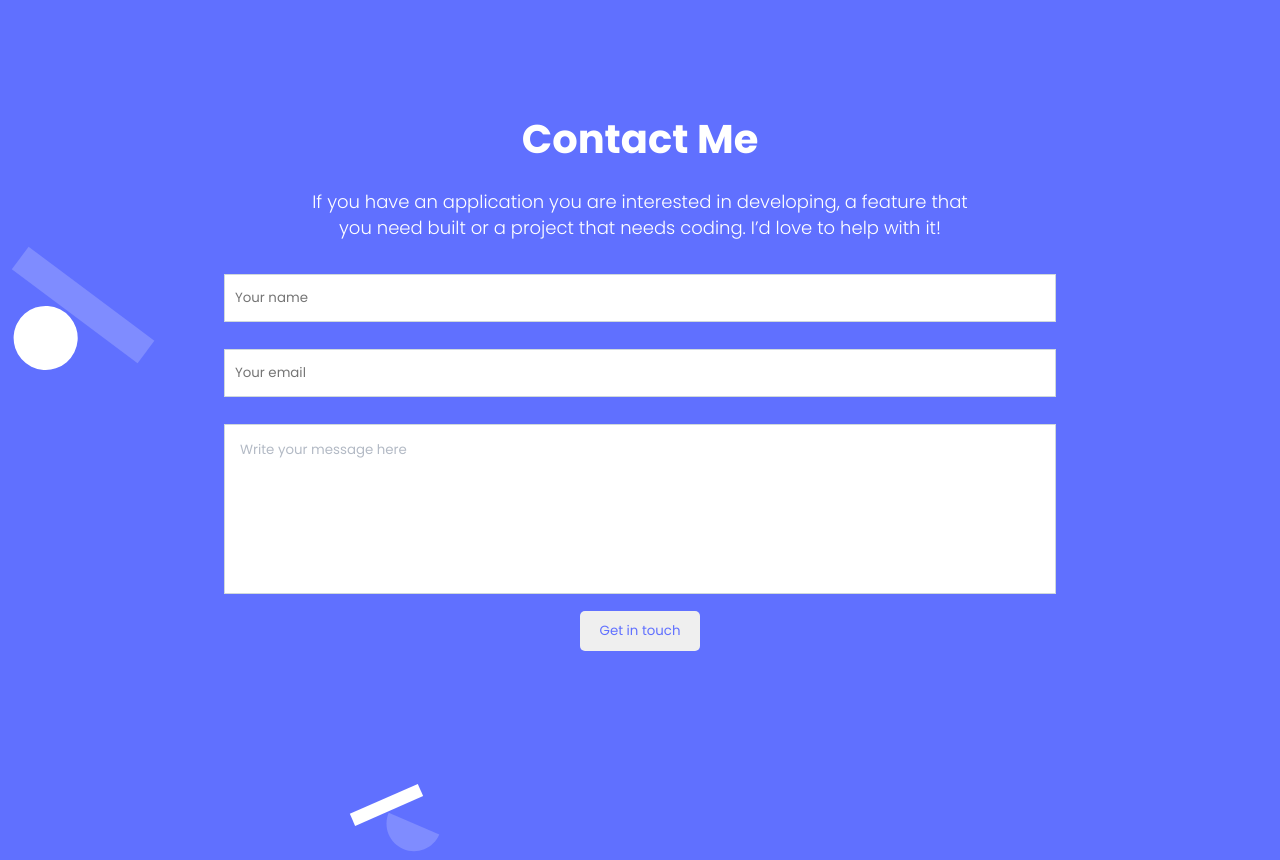
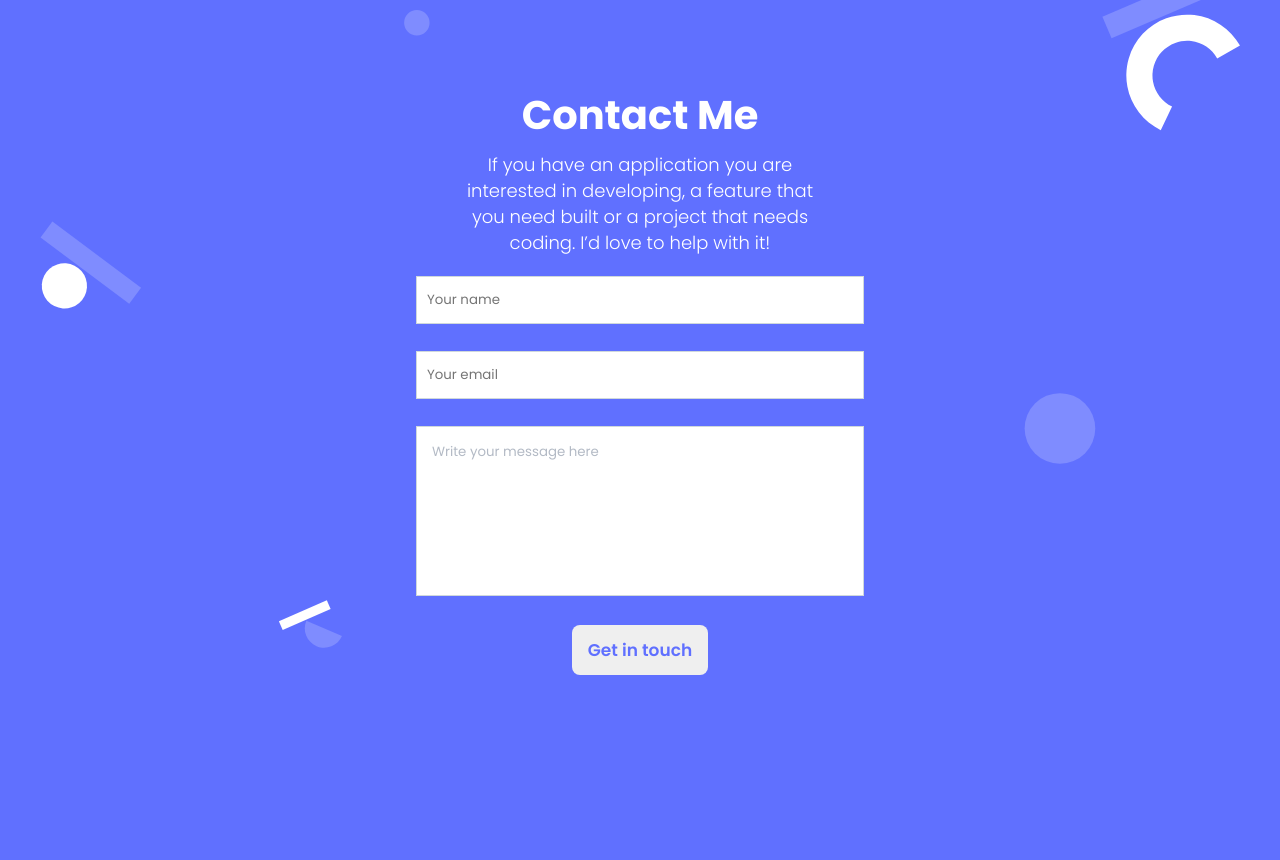
Before and after one commit to dhe19/portfolio-microverse, a website: page index.html in a window 1280 px wide. Shown: the part 3992-4852 px from the top of the page. Drawn offline with Linux system fonts and the light colour scheme.

Commit message:
update form styles

```diff
--- a/styles/form.styles.css
+++ b/styles/form.styles.css
@@ -1,24 +1,23 @@
 .form-section {
-  height: 120vh;
+  height: 90vh;
   background-color: #6070ff;
-  background-image: url("../images/svg/form-bg-mob.svg");
   display: flex;
   flex-direction: column;
   justify-content: center;
-  align-items: center;
-  background-size: cover;
-  background-repeat: no-repeat;
   border-top-left-radius: 100px;
 }
 
 .container-form {
-  width: var(--mobile-width);
-  margin: 0 auto;
+  padding: 0 24px;
+  height: 90%;
+  background-image: url("../images/svg/form-bg-mob.svg");
+  background-size: 142% 90%;
+  background-repeat: no-repeat;
   display: flex;
   flex-direction: column;
   align-items: center;
   justify-content: center;
-  gap: 20px;
+  gap: 7px;
 }
 
 .container-form > form {
@@ -52,18 +51,18 @@
 
 .container-form > h2 {
   color: white;
-  font-size: 40px;
+  font-size: 36px;
   text-align: center;
 }
 
 .container-form p {
   color: white;
-  font-size: 18px;
+  font-size: 16px;
   font-weight: 300;
   width: 80%;
   margin: 0 auto;
   text-align: center;
-  line-height: 26px;
+  line-height: 23px;
 }
 
 .form-ul {
@@ -75,18 +74,19 @@
 
 .form-ul > li {
   width: 100%;
-  text-align: center;
+  text-align: left;
 }
 
 button {
-  display: inline-block;
-  padding: 10px 20px;
+  padding: 12px 16px;
+  font-size: 17px;
+  font-weight: 600;
   margin: 0 auto;
-  border-radius: 5px;
+  border-radius: 8px;
   outline: none;
   border: none;
   color: #6070ff;
-  margin-top: 10px;
+  margin-top: 22px;
 }
 
 button:hover {
@@ -97,11 +97,16 @@ button:hover {
 
 @media only screen and (min-width: 768px) {
   .form-section {
-    background-image: url("../images/svg/form-bg.svg");
+    padding: 4vh 0vw;
+    min-height: 120vh;
   }
 
   .container-form {
-    width: var(--desktop-width);
+    width: 95%;
+    padding: 0 30%;
+    background-image: url("../images/svg/form-bg.svg");
+    background-size: contain;
+    margin: 0 auto;
   }
 
   .container-form > form textarea {
@@ -111,4 +116,18 @@ button:hover {
   .container-form > form input {
     border-radius: 0;
   }
+
+  .container-form > h2 {
+    font-size: 40px;
+  }
+
+  .container-form p {
+    font-size: 18px;
+    line-height: 26px;
+  }
+
+  .form-ul > li:last-child {
+    width: 100%;
+    text-align: center;
+  }
 }
```
